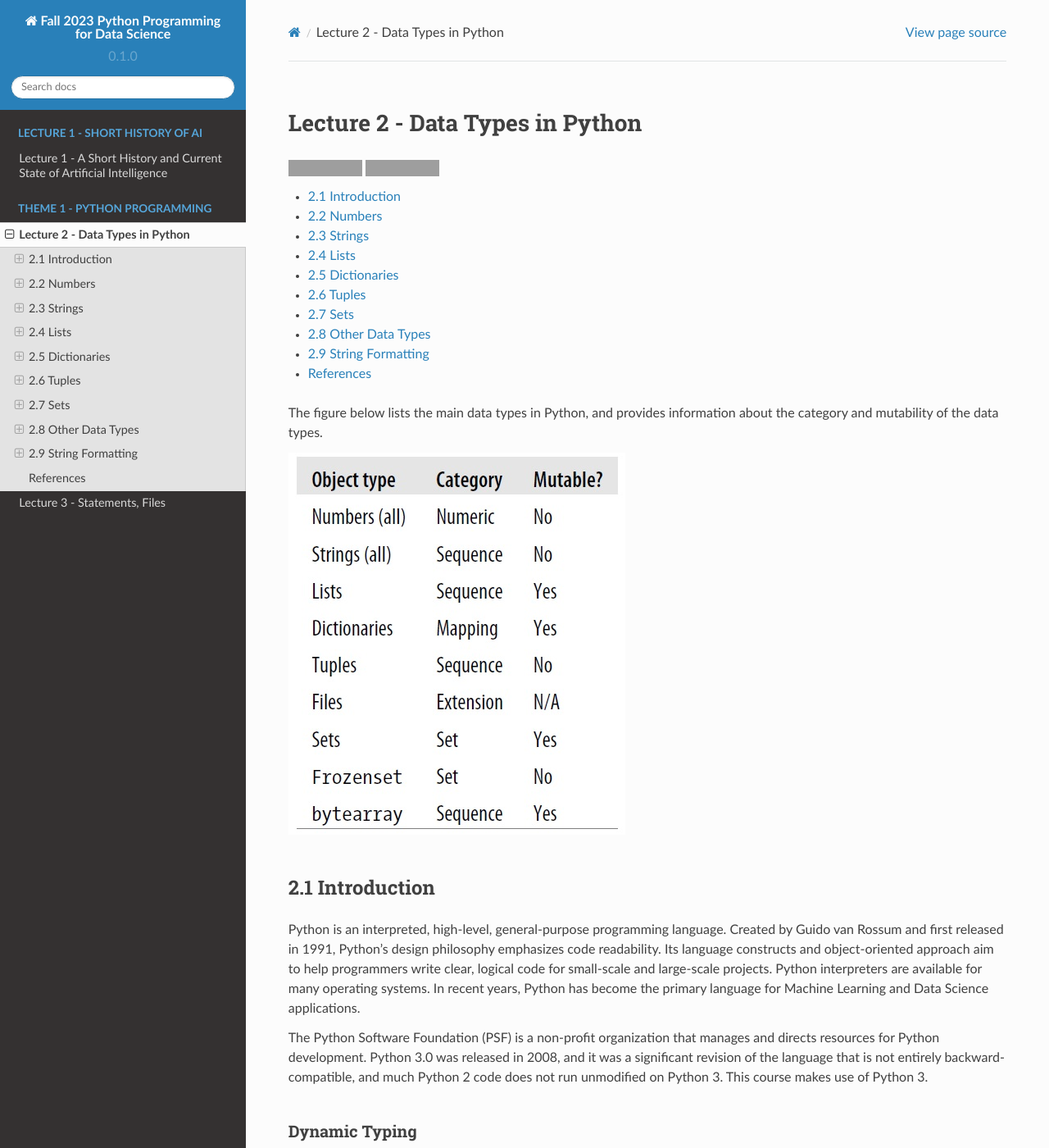
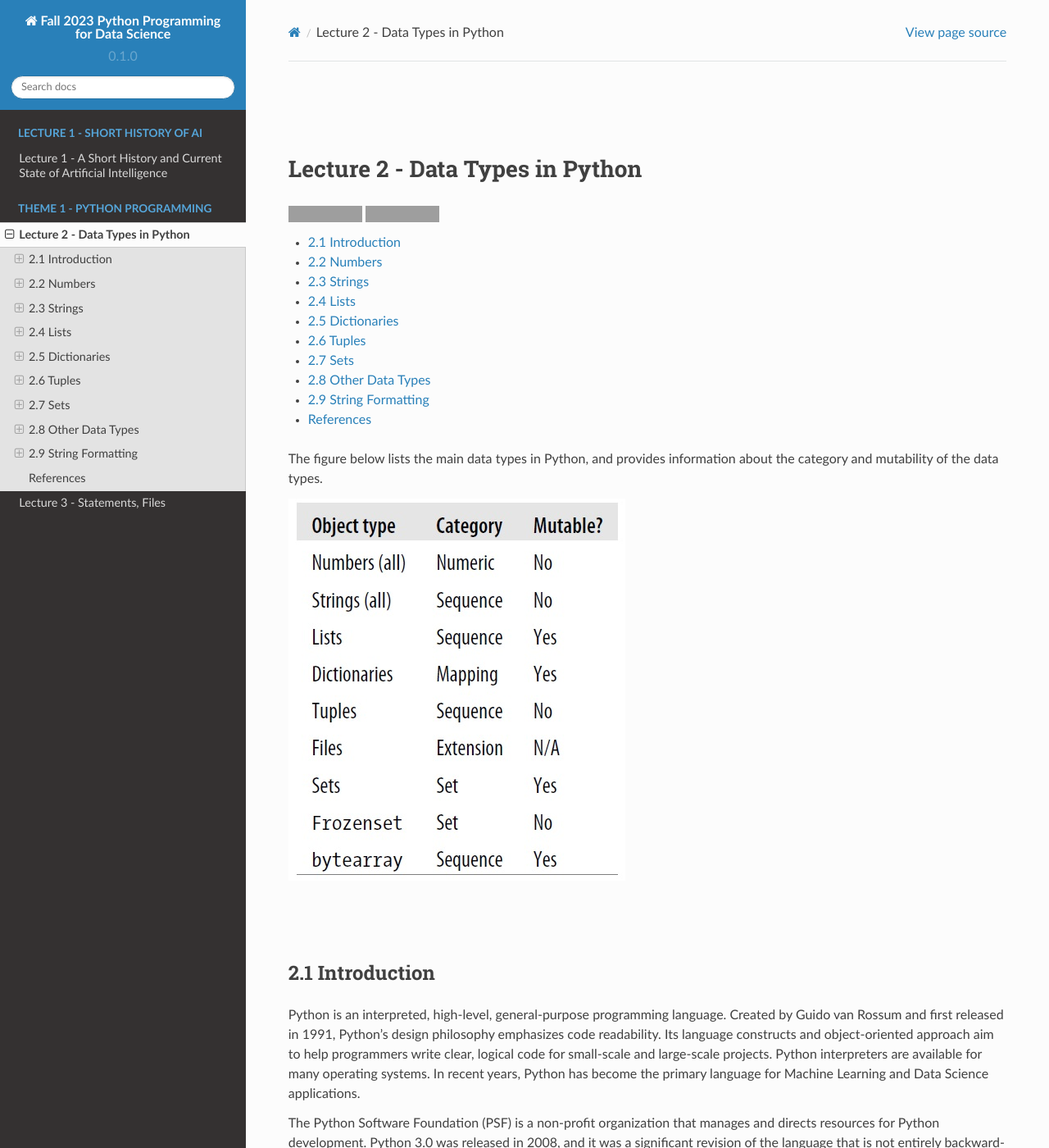
Before and after one commit to avakanski/Fall-2023-Python-Programming-for-Data-Science, a Sphinx documentation site: the page built from docs/Lectures/Theme_1-Python_Programming/Lecture_2-Data_Types_in_Python/Lecture_2-Data_Types.ipynb, in a window 1280 px wide and 1400 px high. Shown: the whole window at 82% size. Built offline with Sphinx 7.4.7 and the Read the Docs theme 2.0.0, drawn with Linux system fonts in a browser that asks for light colours; grey boxes are pictures that could not be loaded.

Commit message:
Update style.css

```diff
--- a/docs/_static/css/style.css
+++ b/docs/_static/css/style.css
@@ -23,6 +23,11 @@ p {
 }
 
 /* Increase margin before headers */
-.rst-content h1, h2, h3, h4, h5, h6 {
-    margin-top: 2em; /
+.rst-content h1,
+.rst-content h2,
+.rst-content h3,
+.rst-content h4,
+.rst-content h5,
+.rst-content h6 {
+    margin-top: 4em;
 }
```
